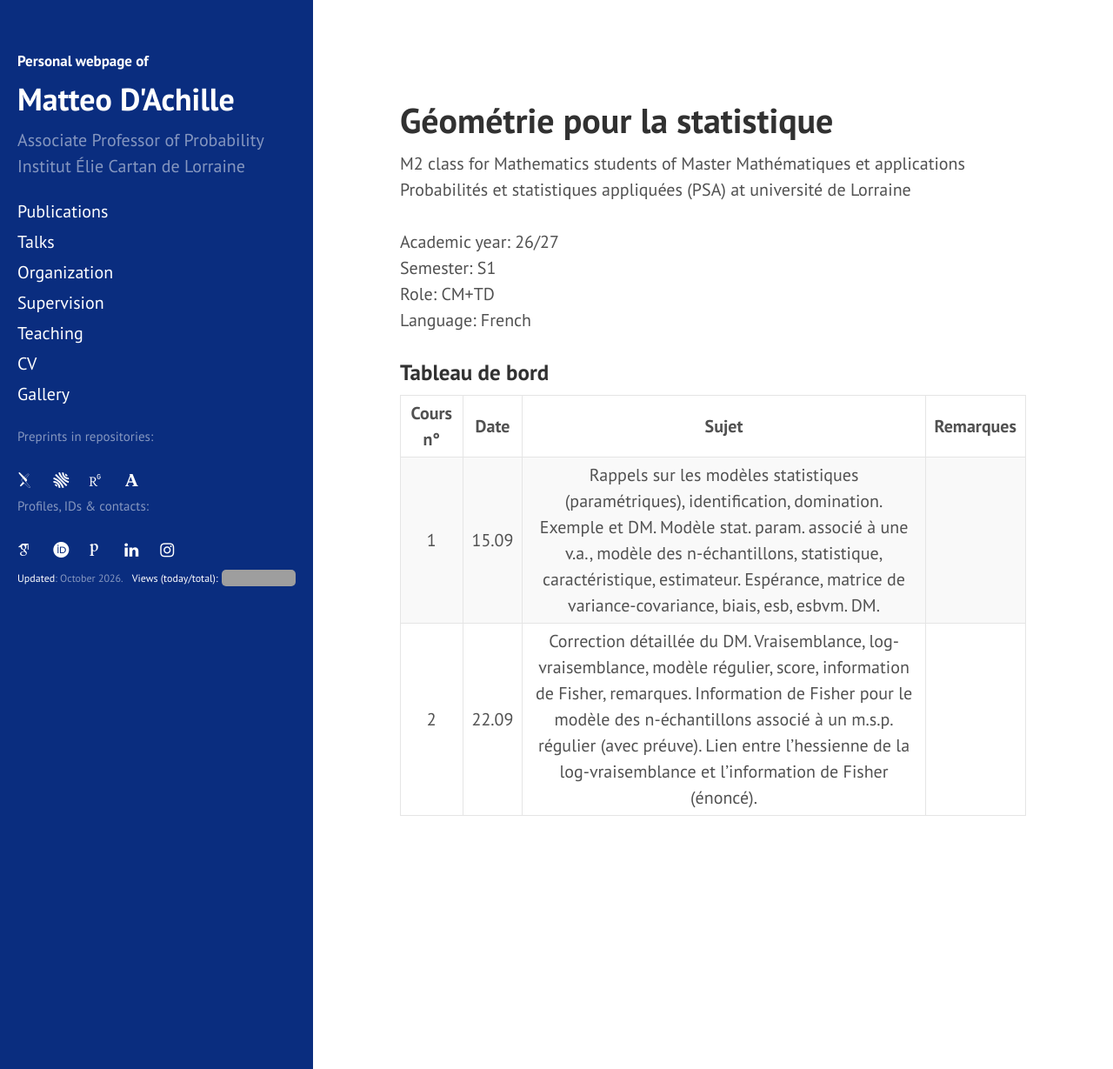
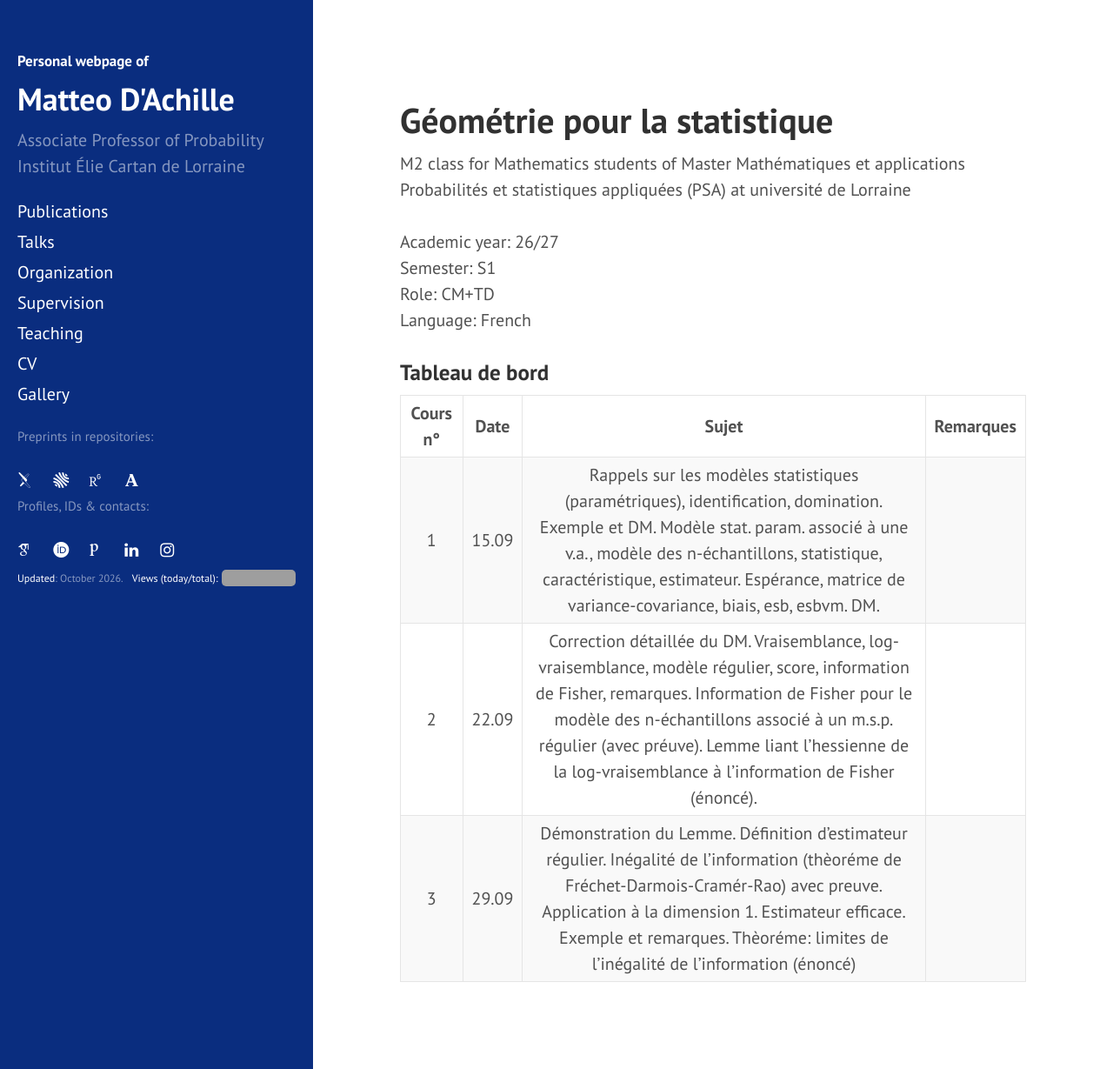
Before and after one commit to matteodachille/matteodachille.github.io, a Jekyll site: the page built from _courses/GeoStat26.md, in a window 1280 px wide and 1229 px high. Shown: the whole window at 87% size. Built offline with Jekyll 4.4.1, drawn with Linux system fonts in a browser that asks for light colours; nearby versions of some CDN libraries; some web fonts are replaced; grey boxes are pictures that could not be loaded.

Commit message:
Updated M2 GeoStat and L1 Analysis classes

```diff
--- a/_courses/GeoStat26.md
+++ b/_courses/GeoStat26.md
@@ -20,4 +20,5 @@ classnumber: 15
 | Cours n&deg; | Date | Sujet | Remarques |
 |:---: | :---: | :---: | ------- | ------- |
 | 1 |  15.09 |  Rappels sur les modèles statistiques (paramétriques), identification, domination. Exemple et DM. Modèle stat. param. associé à une v.a., modèle des n-échantillons, statistique, caractéristique, estimateur. Espérance, matrice de variance-covariance, biais, esb, esbvm. DM.   | |
-| 2 |  22.09 |  Correction détaillée du DM. Vraisemblance, log-vraisemblance, modèle régulier, score, information de Fisher, remarques. Information de Fisher pour le modèle des n-échantillons associé à un m.s.p. régulier (avec préuve). Lien entre l'hessienne de la log-vraisemblance et l'information de Fisher (énoncé).  | |
+| 2 |  22.09 |  Correction détaillée du DM. Vraisemblance, log-vraisemblance, modèle régulier, score, information de Fisher, remarques. Information de Fisher pour le modèle des n-échantillons associé à un m.s.p. régulier (avec préuve). Lemme liant l'hessienne de la log-vraisemblance à l'information de Fisher (énoncé).  | |
+| 3 |  29.09 |  Démonstration du Lemme. Définition d'estimateur régulier. Inégalité de l'information (thèoréme de Fréchet-Darmois-Cramér-Rao) avec preuve.  Application à la dimension 1. Estimateur efficace. Exemple et remarques. Thèoréme: limites de l'inégalité de l'information (énoncé) | |
```
Also changed, not shown: _courses/Analysis1-2026.md (+2 -0 lines).
